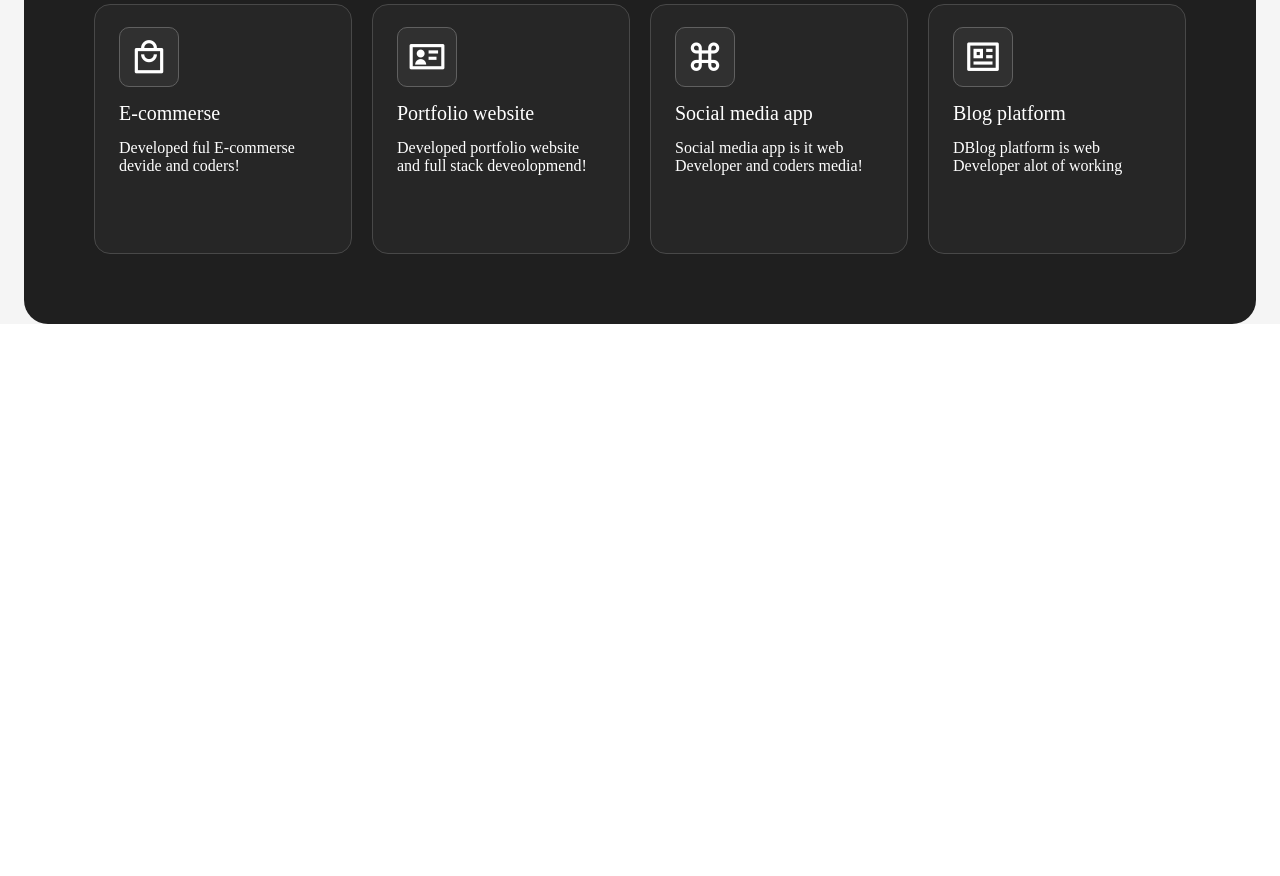
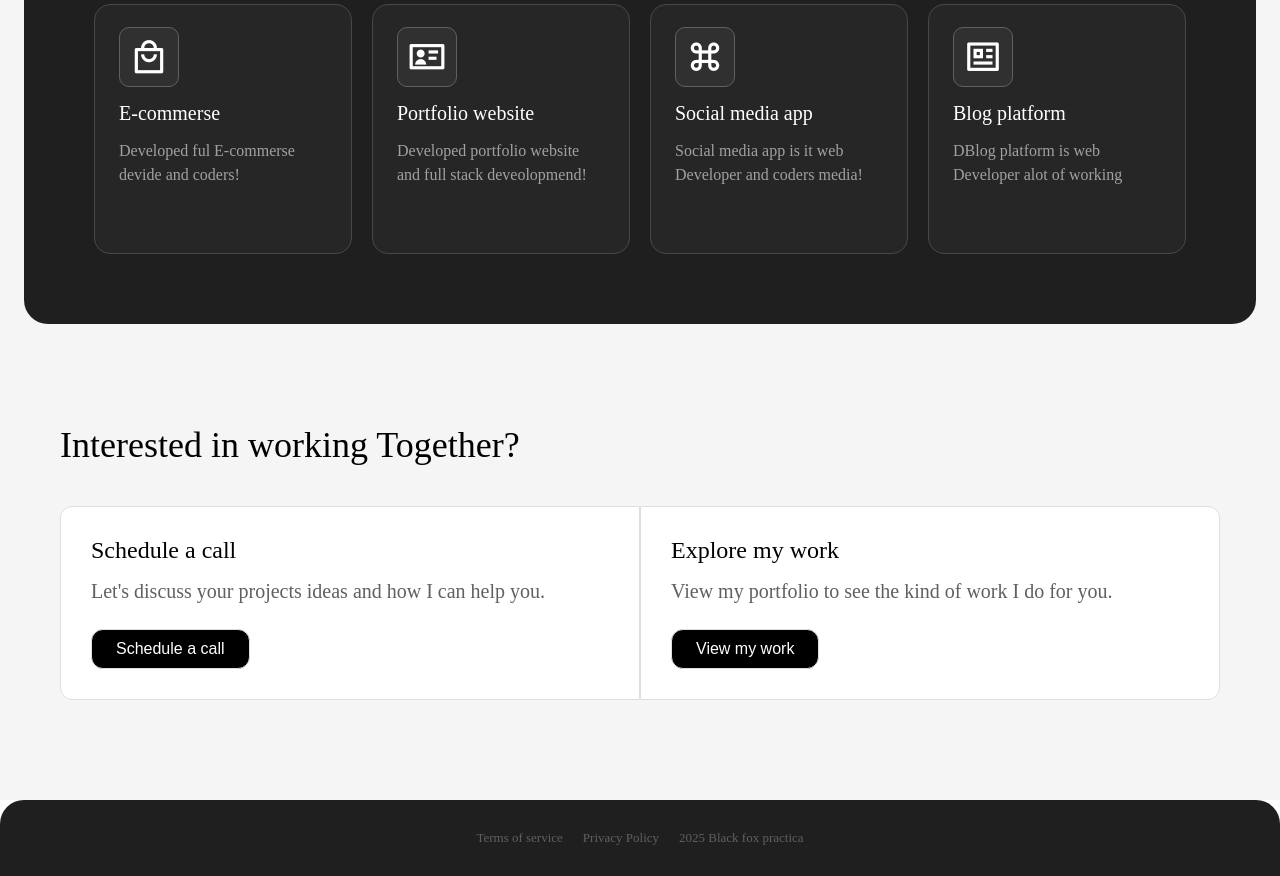
Before and after one commit to creator-cpu/new-practica, a plain HTML site: page index.html in a window 1280 px wide. Shown: the part 1700-2576 px from the top of the page. Before the commit the page ends 2024 px from the top, so only its background shows below. Drawn offline with nearby package versions, Linux system fonts and the light colour scheme.

Commit message:
O'zgarish qo'shildi

```diff
--- a/index.html
+++ b/index.html
@@ -103,9 +103,28 @@
                     <p>DBlog platform is web Developer alot of working</p>
                 </div>
             </div>
-
         </div>
     </div>
+    <div class="contact">
+        <h2>Interested in working Together?</h2>
+        <div class="items">
+            <div class="item">
+                <a href="#">Schedule a call</a>
+                <p>Let's discuss your projects ideas and how I can  help you.</p>
+                <button>Schedule a call</button>
+            </div>
+            <div class="item">
+                <a href="#">Explore my work</a>
+                <p>View my portfolio  to see the kind of work I do for you.</p>
+                <button>View my work</button>
+            </div>
+        </div>
+    </div>
+    <footer>
+        <a href="#">Terms of service</a>
+        <a href="#">Privacy Policy</a>
+        <p>2025 Black fox practica </p>
+    </footer>
 
 </body>
 </html>
--- a/style.css
+++ b/style.css
@@ -70,7 +70,7 @@ nav button{
     border: 1px solid transparent;
     transition: all 0.3s ease;
 }
-nav button:hover, .hero .left-section .top .buttons button .doc:hover{
+nav button:hover, .hero .left-section .top .buttons button .doc:hover, .contact .items .item button{
     color: #000;
     background: #fff;
     border-color: #dedede;
@@ -111,7 +111,7 @@ nav button i{
     display: flex;
     gap: 8px;
 }
-.hero .left-section .top .buttons button, .projects .inner > button{
+.hero .left-section .top .buttons button, .projects .inner > button, .contact .items .item button{
     font-size: 16px;
     border: none;
     padding: 5px 20px;
@@ -128,7 +128,7 @@ nav button i{
 .hero .left-section .top .buttons button i{
     font-size: 26px;
 }
-.hero .left-section .top .buttons button.doc{
+.hero .left-section .top .buttons button.doc, .contact .items .item button{
     background: #000;
     color: #fff;
 }
@@ -268,3 +268,63 @@ nav button i{
     color: #fff;
     font-size: 20px;
 }
+.projects .inner .items .item p{
+    color: #a1a1a1;
+    font-size: 16px;
+    line-height: 24px;
+}
+.contact{
+    padding: 100px 60px;
+    background: #f5f5f5;
+}
+.contact > h2{
+    font-size: 36px;
+    margin-bottom: 40px;
+}
+.contact .items{
+    display: flex;
+    background: #fff;
+    border-radius: 12px;
+}
+.contact .items .item{
+    width: 50%;
+    padding: 30px;
+    border: 1px solid #dedede;
+}
+.contact .items .item:nth-child(1){
+    border-radius: 12px 0 0 12px;
+}
+.contact .items .item:nth-child(2){
+    border-radius: 0 12px 12px 0;
+}
+.contact .items .item a{
+    font-size: 24px;
+    color: #000;
+    display: inline-block;
+    margin-bottom: 16px;
+}
+.contact .items .item p{
+    font-size: 20px;
+    color: #606060;
+    margin-bottom: 26px;
+}
+.contact .items .item button{
+    padding: 10px 24px ;
+}
+footer{
+    background: #1f1f1f;
+    border-radius: 24px 24px 0 0;
+    padding: 30px;
+    display: flex;
+    align-items: center;
+    justify-content: center;
+    gap: 20px;
+}
+footer p, footer a{
+    font-size: 13px;
+    color: #606060;
+    transition: all 0.3s ease;
+}
+footer a:hover{
+    color: #fff;
+}
```
